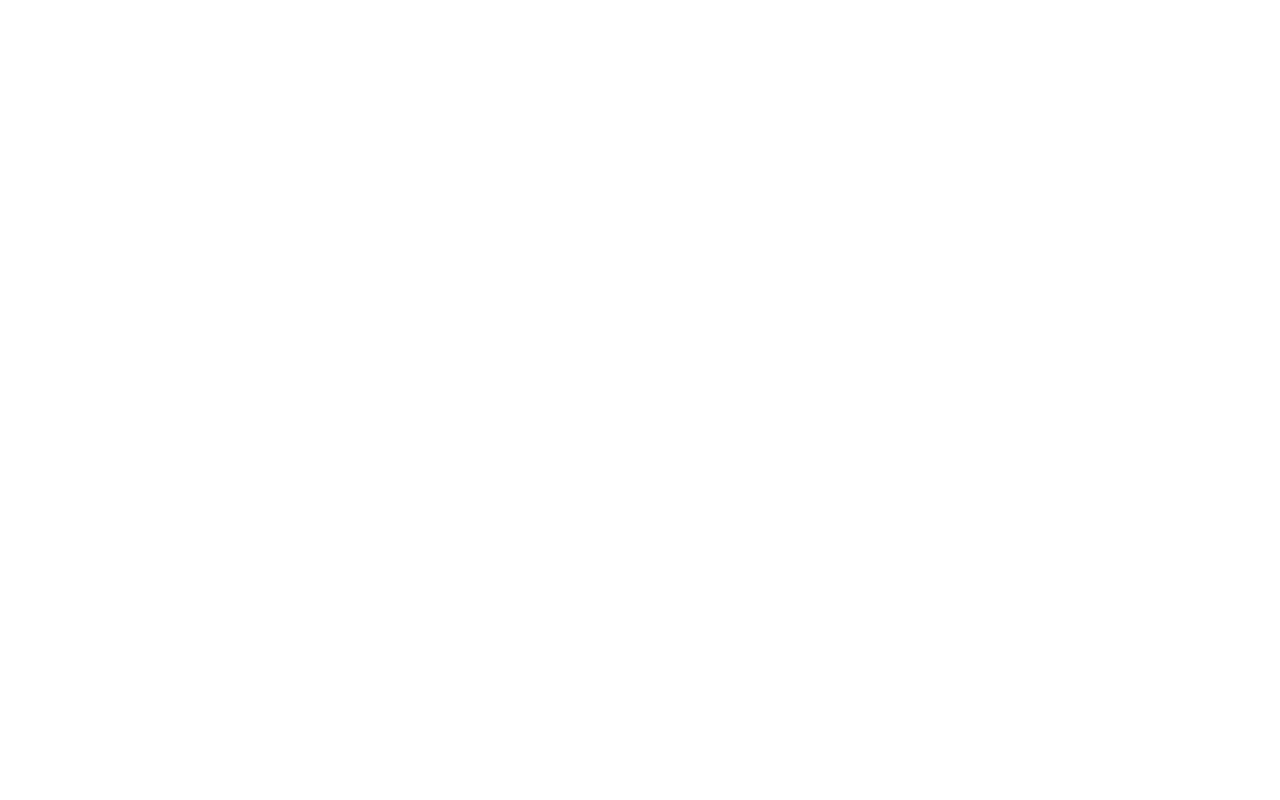
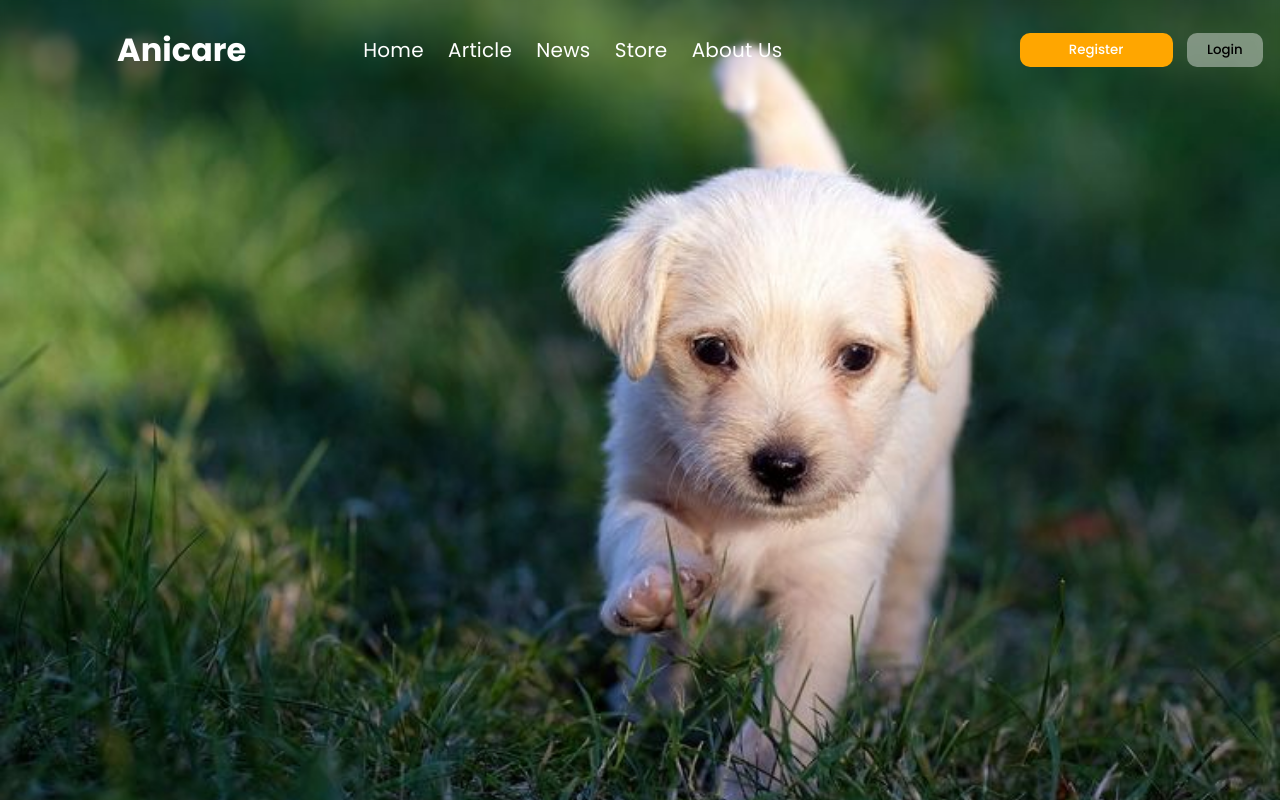
Before and after one commit to 231130225/A13, a plain HTML site: page Landing_Page.html in a window 1280 px wide. Drawn offline with Linux system fonts and the light colour scheme.

Commit message:
Landing page(Navigasi)

```diff
--- a/Landing_Page.css
+++ b/Landing_Page.css
@@ -0,0 +1,118 @@
+*{
+    margin: 0;
+    padding: 0;
+    font-family: 'poppins', sans-serif;
+}
+
+body{
+    width: 100%;
+    height: 100%;
+    background-size: cover;
+    background-repeat: no-repeat;
+    background-image: url(Assets/background\ 2.jpg);
+    backdrop-filter: blur(2px);
+
+}
+.con-header{
+    display: flex;
+    position:relative;
+    width: 100%;
+    height: 100px;
+    letter-spacing: 0.5;
+    align-items: center;
+    justify-content: space-evenly;
+}
+.con-header h1{
+    color: white;
+    cursor: default;
+}
+.navbar li{
+    display: inline;
+    margin-right: 20px;
+    letter-spacing: 0.2px;
+}
+.con-header .navbar li a{
+    position: relative;
+    text-decoration: none;
+    color: white;
+    font-size: 20px;
+}
+.navbar li a::after{
+    content: "";
+    background-color: white;
+    height: 2px;
+    position: absolute;
+    width: 0;
+    left: 0;
+    bottom: -1px;
+}
+.navbar li a:hover::after{
+    width: 60px;
+    transition: ease-in-out 300ms;
+}
+
+.navbar li .spesial:hover::after{
+    width: 95px;
+    transition: ease-in-out 400ms;
+}
+
+.con-header .button{
+    right: -100px;
+}
+.button .register{
+    height: 34px;
+    width: 153px;
+}
+.con-header .button .login{
+    width: 76px;
+    height: 34px;
+}
+.con-header i,.button{
+    position: relative;
+    color: white;
+}
+
+.button .register{
+    background-color: rgb(255, 166, 0);
+    border-radius: 10px;
+    color: white;
+    font-weight: 500;
+    border:none;
+}
+.register:hover{
+    font-weight: 800;
+    letter-spacing: 0.5;
+    cursor: pointer;
+    border:solid 1px orange;
+    box-shadow: inset;
+}
+
+.button .login{
+    background:rgba(255,255,255,0.4);
+    backdrop-filter: blur(10px);
+    color: rgb(0, 0, 0);
+    border-radius: 10px;
+    border: none;
+    margin-left: 10px;
+    font-weight: 500;
+}
+
+.login:hover{
+    background:rgba(255,166,0,1);
+    color: white;
+    transition: ease 300ms;
+    cursor: pointer;
+}
+
+/* image 2 */
+
+
+
+
+/* Rectangle 25 */
+
+position: absolute;
+width: 1440px;
+height: 1014px;
+
+background: linear-gradient(270deg, rgba(217, 217, 217, 0) 34.25%, rgba(255, 176, 46, 0.9) 100%);
--- a/Landing_Page.html
+++ b/Landing_Page.html
@@ -4,8 +4,30 @@
     <meta charset="UTF-8">
     <meta name="viewport" content="width=device-width, initial-scale=1.0">
     <title>Anicare</title>
+    <link rel="stylesheet" href="Landing_Page.css">
+    <!--Poppins Font-->
+    <link rel="preconnect" href="https://fonts.googleapis.com">
+    <link rel="preconnect" href="https://fonts.gstatic.com" crossorigin>
+    <link href="https://fonts.googleapis.com/css2?family=Poppins:ital,wght@0,100;0,200;0,300;0,400;0,500;0,600;0,700;0,800;0,900;1,100;1,200;1,300;1,400;1,500;1,600;1,700;1,800;1,900&display=swap" rel="stylesheet">
+    <!-- -->
 </head>
 <body>
+    <div class="con-header">
+        <h1 class="Logo-tulis">Anicare</h1>
+        <div class="navbar">
+            <ul>
+                <li><a href="#">Home</a></li>
+                <li><a href="#">Article</a></li>
+                <li><a href="#">News</a></li>
+                <li><a href="#">Store</a></li>
+                <li><a class="spesial" href="#">About Us</a></li>
+            </ul>
+        </div>
 
+        <div class="button">
+            <Button class="register">Register</Button>
+            <button class="login">Login</button>
+        </div>
+    </div>
 </body>
 </html>
```
Also changed, not shown: Assets/background 2.jpg (added).
